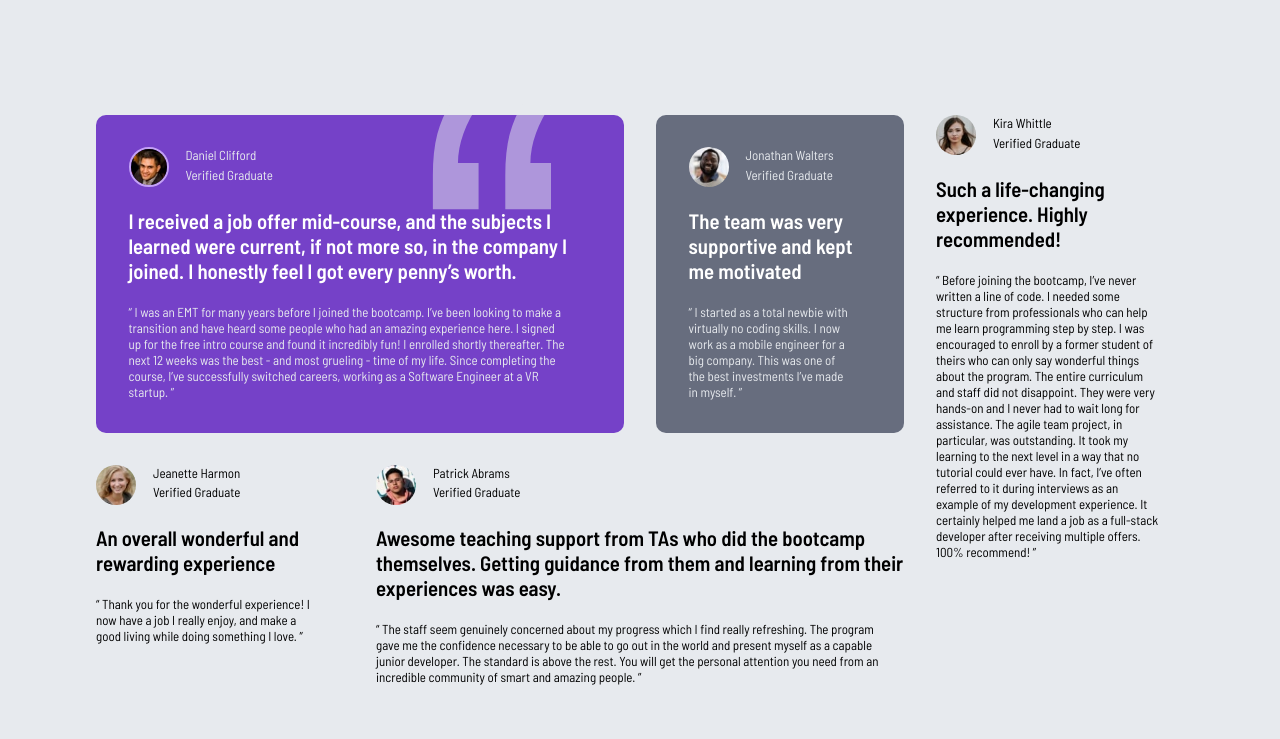
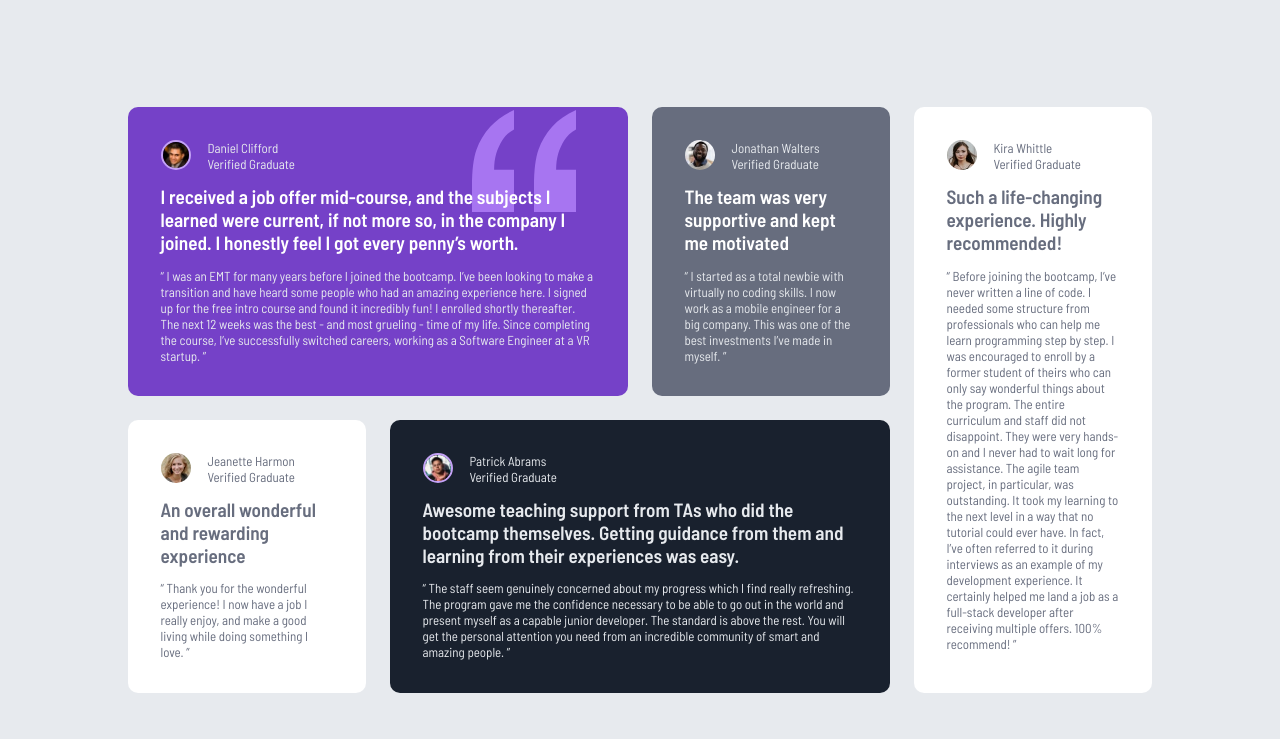
Before and after one commit to KenawMarie/front-testimonials-grid-section, a plain HTML site: page index.html in a window 1280 px wide. Shown: the top 739 px of the page. Drawn offline with Linux system fonts and the light colour scheme.

Commit message:
style the font,typography and margin of the grid items

```diff
--- a/style.css
+++ b/style.css
@@ -1,3 +1,5 @@
+/* ====== general ============ */
+
 :root{
     --Purple-50: hsl(260, 100%, 95%);
     --Purple-300: hsl(264, 82%, 80%);
@@ -28,13 +30,20 @@ body{
     align-content: center;
 }
 
+/* ====== The grid container and for all grid items ====== */
+
 .container{
-    width: 85%;
+    width: 80%;
     display: grid;
     grid-template-columns: repeat(4,1fr);
     grid-template-rows: auto auto;
-    margin: 0 auto;
-    gap: 2rem;
+    margin: 4em auto;
+    gap: 1.5rem;
+}
+
+.container>div{
+    border-radius: 10px;
+    padding: 2.5em;
 }
 
 .avatar{
@@ -43,103 +52,90 @@ body{
 }
 
 .avatar img{
-    width: 40px;
-    height: 40px;
+    width: 30px;
+    height: 30px;
     border-radius: 50%;
 }
 .avatar-status{
     display: flex;
     flex-direction: column;
-    gap: 0.3em;
+    justify-content: space-between;
 }
 
 .intro-para{
-    font-size: 1.3rem;
+    font-size: 1.2rem;
     font-weight: 600;
-    margin: 1em 0;
+    margin: 0.7em 0;
 }
-.main-para{
-    margin-right: 1.7em;
-}
+
 
 .daniel{
     grid-column: 1 / 3 ;
     grid-row: 1;
+    background-image: url(./images/bg-pattern-quotation.svg);
     background-color: var(--Purple-500);
-    position: relative;
-    border-radius: 10px;
-    padding: 2.5em;
+    background-repeat: no-repeat;
+    background-position: right 4em top 0.2em;
+    color: var(--Grey-100);
 }
 
-.daniel::before{
-    content: "\201f";
-    position: absolute;
-    color: var(--Grey-100);
-    top: -0.72em;
-    right: 0.1em;
-    font-size: 30rem;
-    opacity: 0.5;
-    transform: rotate(180deg) scaleX(-1);
-}
 
 .daniel .avatar img{
     border: 2px solid var(--Purple-300);
 }
 
-.daniel .avatar-status{
-    color: var(--Grey-100);
-}
 .daniel .intro-para{
     color: var(--White);
 }
-
-.daniel .main-para{
-    color: var(--Grey-100);
-}
-
-
 
 .jonathan{
     grid-column: 3;
     grid-row:1 ;
     background-color: var(--Grey-400);
-    border-radius: 10px;
-    padding: 2.5em;
-}
-
-.jonathan .avatar-status{
     color: var(--Grey-100);
 }
 
 .jonathan .intro-para{
     color: var(--White);
 }
-.jonathan .main-para{
-    color: var(--Grey-100);
-}
 
 .jeanette{
     grid-column: 1;
     grid-row: 2;
+    background-color: var(--White);
+    color: var(--Grey-400);
 }
 
 .patrick{
     grid-column: 2 / 4;
     grid-row: 2;
+    background-color: var(--Dark-blue);
+    color: var(--Grey-100);
+}
+
+.patrick .avatar img{
+    border: 2px solid var(--Purple-300);
 }
 
 .kira{
     grid-column:4 ;
     grid-row: 1 / 3 ;
+    background-color: var(--White);
+    color: var(--Grey-400);
 }
 
+/* ========= The footer ======== */
 
 .attribution {
     font-size: 11px;
     text-align: center;
     position: absolute;
-    bottom: 0;
+    right: 0;
+    left: 0;
+    margin:0 auto;
 }
 .attribution a {
     color: hsl(228, 45%, 44%);
+    font-size: 1.5rem;
+    text-decoration:none ;
 }
```
